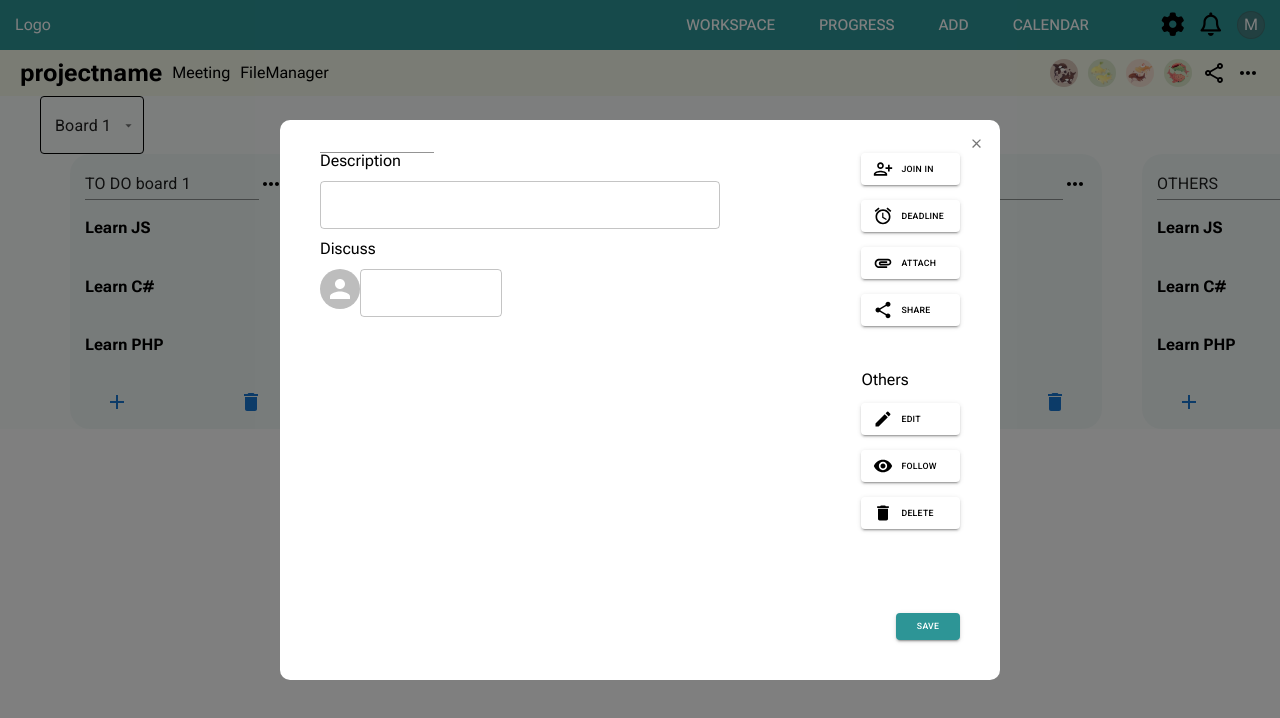
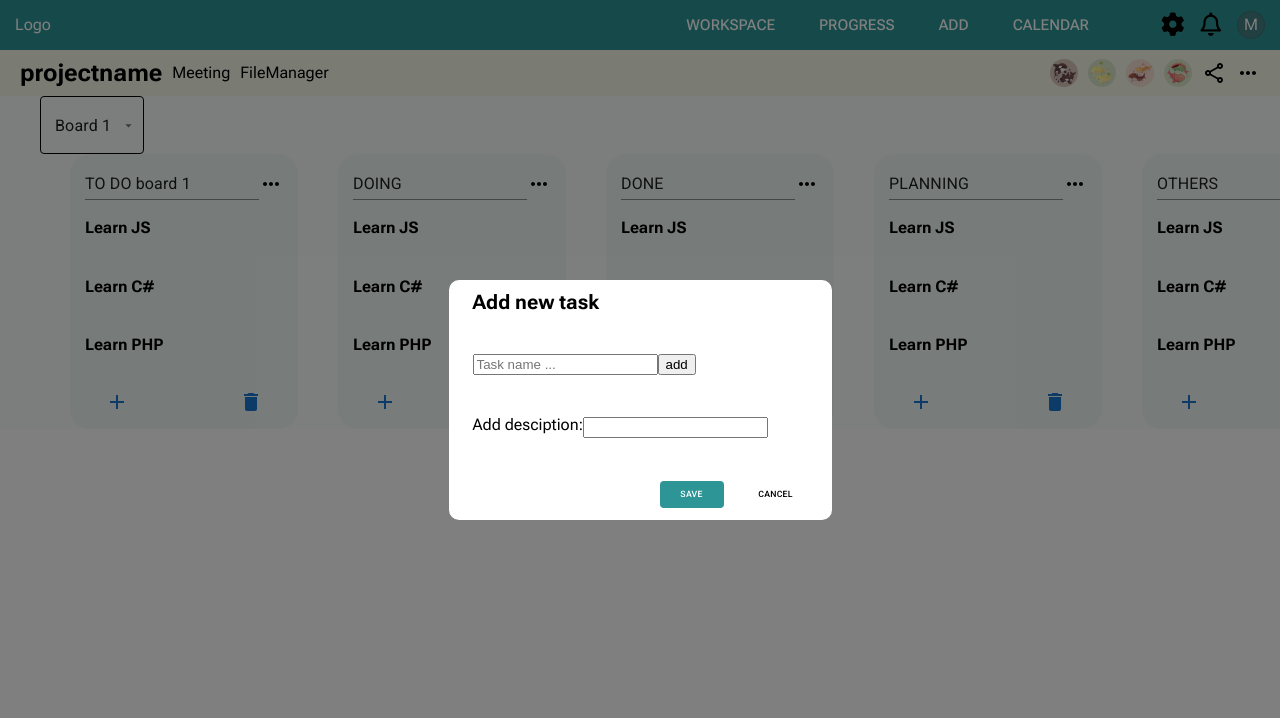
Before and after one commit to khuongduy354/Front-end-Project, a React (Vite) app in the folder Web-Front-end/: page /projectname in a window 1280 px wide. Both pictures are taken after a click on the button 117 px from the left and 401 px from the top of the page. Shown: the top 718 px of the page. Built offline with nearby package versions, Linux system fonts and the light colour scheme.

Commit message:
fix ui add new task

```diff
--- /dev/null
+++ b/Web-Front-end/src/pages/Dashboard/Components/AddNewTask.jsx
@@ -0,0 +1,67 @@
+import { Button, Modal, Stack } from '@mui/material';
+import PropTypes from 'prop-types';
+
+export default function AddNewTask({ open, onClose, onSave, onChange }) {
+  return (
+    <div>
+      <Modal
+        open={open}
+        onClose={onClose}
+        sx={{
+          height: '100vh',
+          width: '100%',
+          display: 'flex',
+          justifyContent: 'center',
+          alignItems: 'center',
+          //   border: 'solid 1px black',
+        }}
+      >
+        <Stack
+          sx={{
+            backgroundColor: 'white',
+            borderRadius: '10px',
+            height: '24rem',
+            width: '38.3rem',
+            padding: '1.2rem 2.4rem 1.2rem 2.4rem',
+            justifyContent: 'space-between',
+          }}
+        >
+          <p style={{ fontSize: '2rem', fontWeight: 'bold' }}>Add new task</p>
+          <Stack direction="row">
+            <input onChange={onChange} placeholder="Task name ..." />
+            <button>add</button>
+          </Stack>
+          <Stack direction="row">
+            <p>Add desciption: </p>
+            <input />
+          </Stack>
+          <Stack
+            direction="row"
+            sx={{
+              justifyContent: 'flex-end',
+              gap: '2rem',
+            }}
+          >
+            <Button
+              onClick={onSave}
+              sx={{ color: 'white', backgroundColor: '#2D9596' }}
+            >
+              Save
+            </Button>
+
+            <Button onClick={onClose} sx={{ color: 'black' }}>
+              Cancel
+            </Button>
+          </Stack>
+        </Stack>
+      </Modal>
+    </div>
+  );
+}
+
+AddNewTask.propTypes = {
+  open: PropTypes.bool,
+  onClose: PropTypes.func,
+  onSave: PropTypes.func,
+  onChange: PropTypes.func,
+};
--- a/Web-Front-end/src/pages/Dashboard/Components/Column.jsx
+++ b/Web-Front-end/src/pages/Dashboard/Components/Column.jsx
@@ -1,4 +1,4 @@
-import { Button, Input, Modal, Stack } from '@mui/material';
+import { Button, Input, Stack } from '@mui/material';
 import { useState } from 'react';
 import AddIcon from '@mui/icons-material/Add';
 import DeleteIcon from '@mui/icons-material/Delete';
@@ -6,7 +6,7 @@ import MoreIcon from '@mui/icons-material/MoreHoriz';
 import Task from './Task';
 import PropTypes from 'prop-types';
 import DeletePopUp from '../../../components/DeletePopUp/DeletePopUp';
-import TaskOpen from './TaskOpen';
+import AddNewTask from './AddNewTask';
 // import { DndProvider } from 'react-dnd';
 // import { HTML5Backend } from 'react-dnd-html5-backend';
 
@@ -15,7 +15,7 @@ export default function Column(props) {
   const [tasks, setTasks] = useState(props.tasks || []);
   const [openDeletePopUp, setOpenDeletePopUp] = useState(false);
   const [openTaskPopUp, setOpenTaskPopUp] = useState(false);
-  const [tempTask, setTempTask] = useState('New task');
+  const [tempTask, setTempTask] = useState('');
 
   const OpenDeletePopUp = () => {
     setOpenDeletePopUp(true);
@@ -42,6 +42,7 @@ export default function Column(props) {
   };
 
   const AddTask = () => {
+    if (tempTask != '') {
       setTasks((preTasks) => [
         ...preTasks,
         {
@@ -49,7 +50,10 @@ export default function Column(props) {
           title: tempTask,
         },
       ]);
-    console.log(tasks);
+      // console.log(tasks);
+      setTempTask('');
+    }
+    // else pop up sth like "make a new task unsuccess cause of null error"
     setOpenTaskPopUp(false);
   };
 
@@ -123,23 +127,12 @@ export default function Column(props) {
         onClose={CloseDeletePopUp}
         onDelete={props.delete}
       />
-      <Modal
+      <AddNewTask
         open={openTaskPopUp}
-        onClose={CloseTaskPopUp}
-        sx={{
-          height: '100vh',
-          width: '100%',
-          display: 'flex',
-          justifyContent: 'center',
-          alignItems: 'center',
-        }}
-      >
-        <TaskOpen
         onClose={CloseTaskPopUp}
         onSave={AddTask}
         onChange={handleTempTaskChange}
       />
-      </Modal>
     </Stack>
   );
 }
```
Lines whose indentation alone changed are shown as unchanged.
